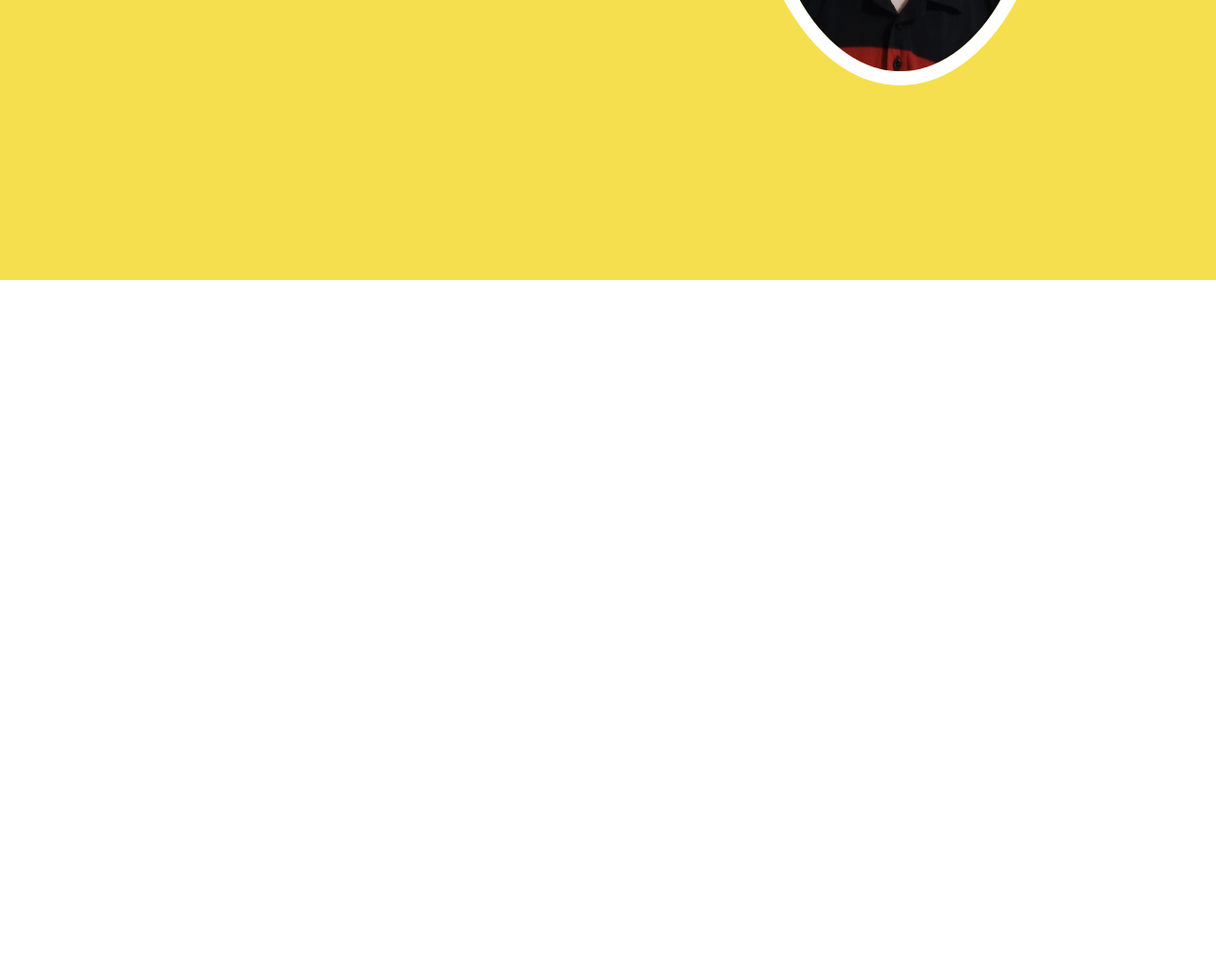
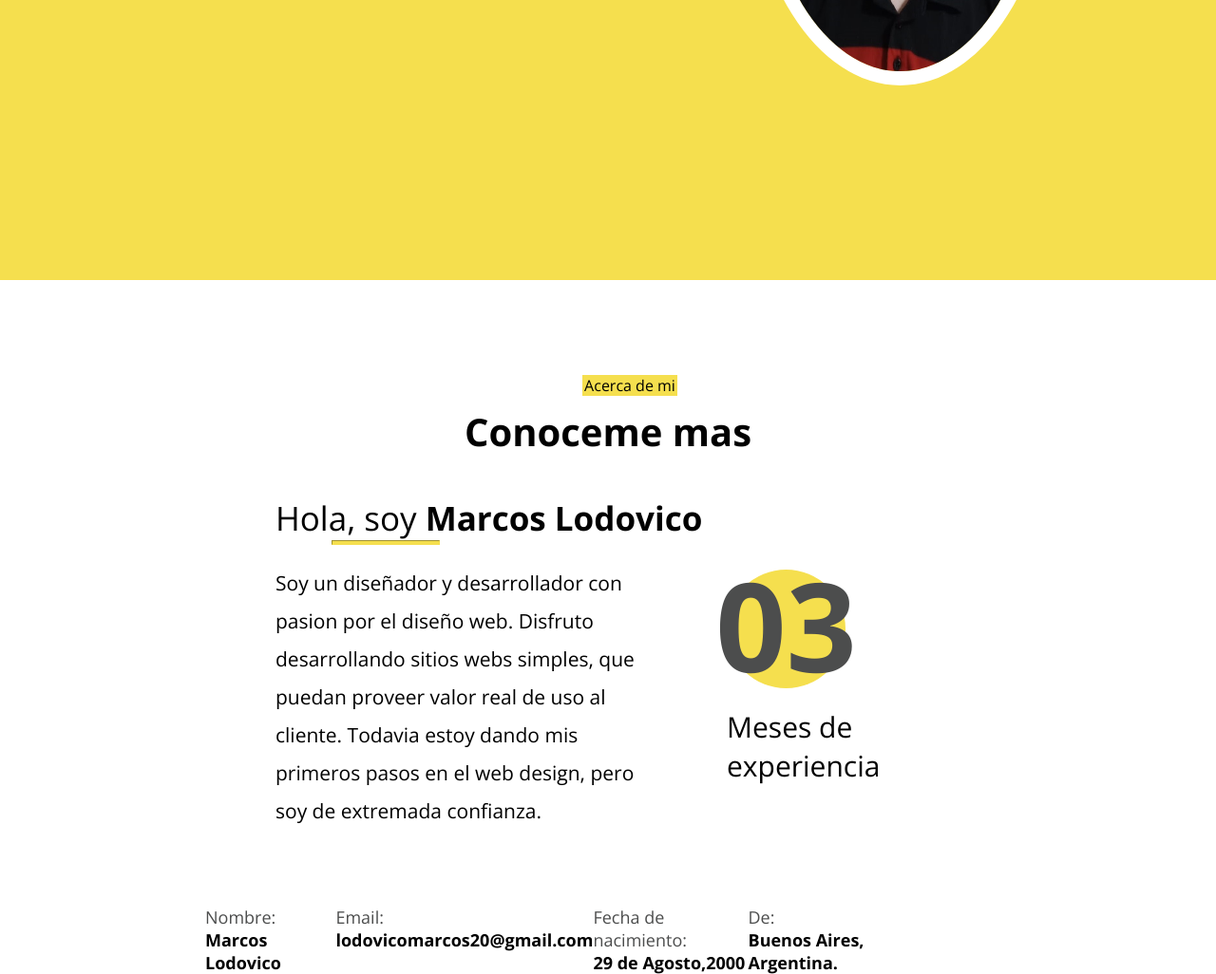
Before and after one commit to marcoslodovico/TRABAJO-FINAL, a plain HTML site: page index.html in a window 1280 px wide. Shown: the part 685-1711 px from the top of the page at 95% size. Before the commit the page ends 980 px from the top, so only its background shows below. Drawn offline with nearby package versions, Linux system fonts and the light colour scheme.

Commit message:
tercer commit, section 2 agregada

```diff
--- a/css/estilos.css
+++ b/css/estilos.css
@@ -108,3 +108,105 @@ a{
     width: 40%;
     height: 60px;
 }
+/* ACA TERMINA EL HERO */
+
+.section2{
+    padding: 0px 190px;
+}
+
+.p_acercademi{
+    width: 100px;
+    text-align: center;
+    background-color: #F5DF4E;
+    margin-left: 47%;
+    margin-top: 100px;
+    margin-bottom: 10px;
+    font-weight: 500;
+
+}
+
+.h1_conoceme{
+    text-align: center;
+    font-size: 40px;
+}
+.contenedoracercademi{
+    margin-bottom: 40px;
+
+}
+
+.contenedorholasoymarcos{
+    display: flex;
+    align-items: center;
+
+    margin-left: 100px;
+    margin-right: 150px;
+
+
+
+}
+ .h2_holasoymarcos{
+    font-size: 35px;
+    font-weight: lighter;
+
+ }
+ .nombrespan{
+    font-weight: 600;
+
+ }
+ .hrmarcoshola{
+    width: 23.5%;
+    height: 3px;
+    margin-left: 12.5%;
+    background-color: #F5DF4E;
+    border-color: #F5DF4E;
+    margin-bottom: 20px;
+ }
+.p_soyundiseñador{
+    font-size: 21px;
+    width: 80%;
+    line-height: 40px;
+}
+.span_3{
+    font-size: 130px;
+    color: #4C4D4D;
+    margin-bottom: 10px;
+    font-weight: 600;
+
+
+
+}
+.span3div{
+    background-color: #F5DF4E;
+    display: flex;
+    align-items: center;
+    justify-content: center;
+    border-radius: 100%;
+    width: 125px;
+    height: 125px;
+    margin-right: 50px;
+    margin-bottom: 20px;
+    margin-top: 30px;
+}
+.p_mesesdeexp{
+    font-size: 30px;
+
+
+
+
+}
+.div_datos{
+    display: flex;
+    justify-content: space-around;
+    margin-right: 100px;
+    margin-left: 26px;
+    padding-top: 80px;
+}
+.p_arribadatos{
+font-size: 18px;
+color: #4C4D4D;
+
+}
+.p_abajodatos{
+    font-size: 18px;
+    font-weight: 600;
+}
--- a/index.html
+++ b/index.html
@@ -26,10 +26,11 @@
        <div class="svgpics">
         <img class="facebook" src="facesvg.svg" alt="">
         <img class="twitter"  src="twittersvg.svg" alt="">
-        <img class="instagram" src="instasvg.svg" alt="">
+        <img class="instagram" src="instasvg.svg" alt="https://www.instagram.com/asapmarkos/" href="https://www.instagram.com/asapmarkos/">
 
        </div>
     </header>
+    <!-- FIN DEL HEADER, COMIENZA EL HERO -->
     <section class="hero">
         <div class="divtextohero">
             <div>
@@ -59,6 +60,51 @@
         </div>
 
     </section>
+    <!-- FIN DEL HERO, COMIENZA SECTION 2 -->
+    <section class="section2">
+        <div class="contenedoracercademi">
+            <p class="p_acercademi">Acerca de mi</p>
+            <h1 class="h1_conoceme"> Conoceme mas </h1>
+        </div>
+        <div class="contenedorholasoymarcos">
+            <div>
+                <h2 class="h2_holasoymarcos">Hola, soy <span class="nombrespan">Marcos Lodovico</span></h2>
+                <hr class="hrmarcoshola">
+                <p class="p_soyundiseñador">Soy un diseñador y desarrollador con pasion por el diseño web. Disfruto desarrollando sitios webs simples, que puedan proveer valor real de uso al cliente.
+                     Todavia estoy dando mis primeros pasos en el web design, pero soy de extremada confianza.
+                </p>
+
+            </div>
+            <div>
+               <div class="span3div">
+                <span class="span_3">03</span>
+            </div>
+
+
+                <p class="p_mesesdeexp">Meses de experiencia</p>
+            </div>
+        </div>
+        <div class="div_datos">
+            <div class="divnombredatos">
+                <p class="p_arribadatos">Nombre:</p>
+                <p class="p_abajodatos">Marcos Lodovico</p>
+            </div>
+            <div class="divemaildatos">
+                <p class="p_arribadatos">Email:</p>
+                <p class="p_abajodatos">lodovicomarcos20@gmail.com</p>
+            </div>
+            <div class="divfechadenacdatos">
+                <p class="p_arribadatos">Fecha de nacimiento:</p>
+                <p class="p_abajodatos">29 de Agosto,2000</p>
+            </div>
+            <div class="divdedondesoydatos">
+                <p class="p_arribadatos">De:</p>
+                <p class="p_abajodatos">Buenos Aires, Argentina.</p>
+            </div>
+
+        </div>
+    </section>
+
 
 </body>
 </html>
```
